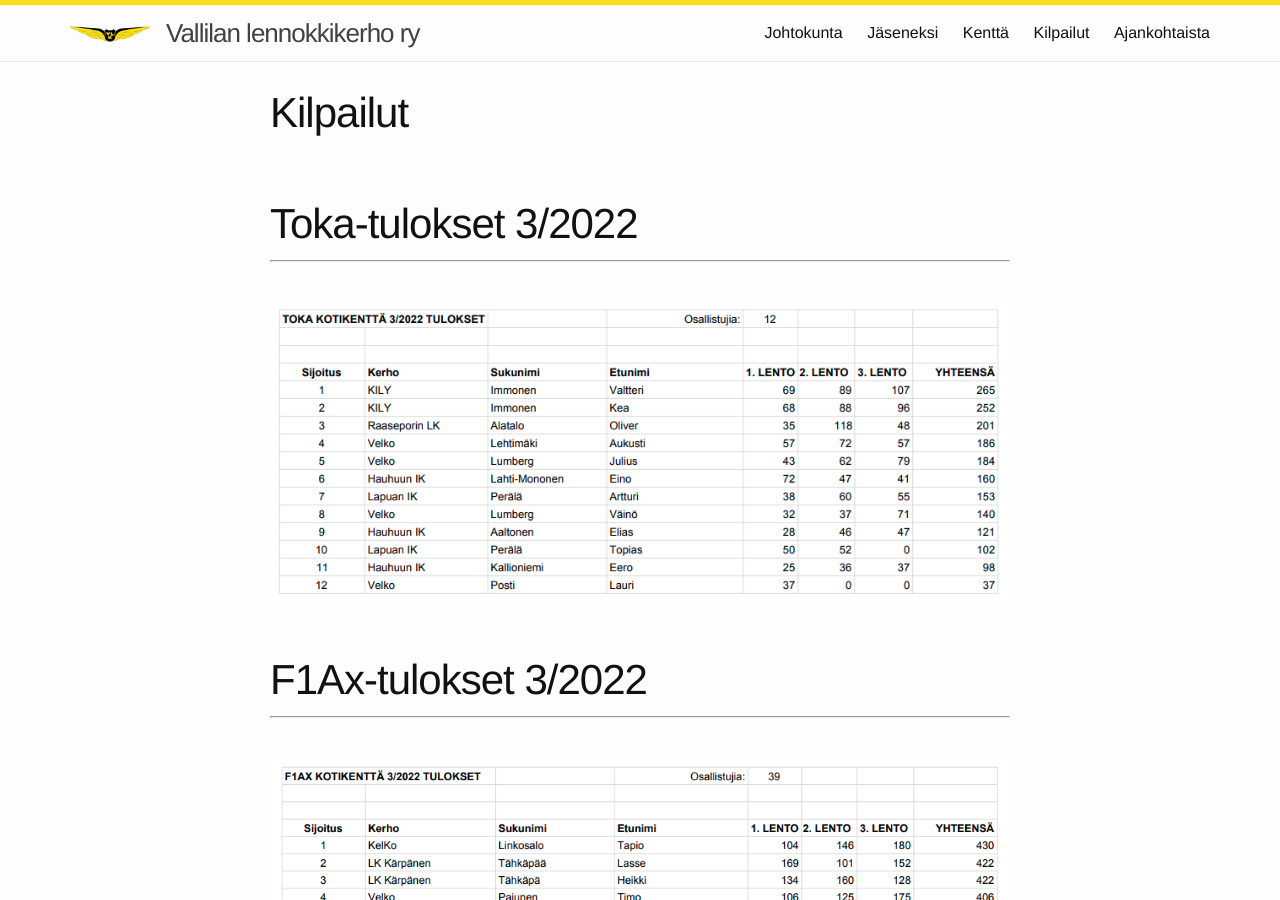
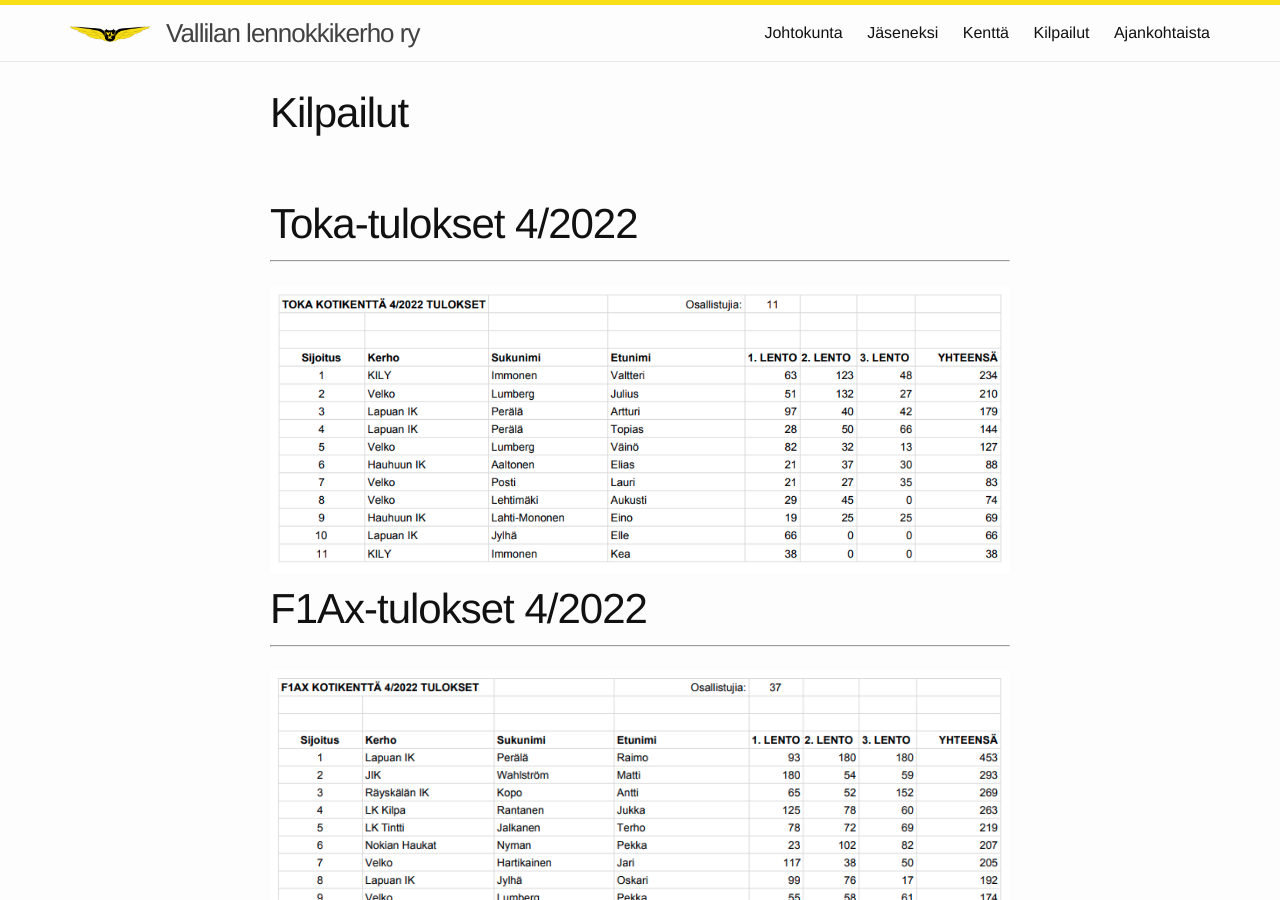
Before and after one commit to vallilanlennokkikerho/vallilanlennokkikerho.github.io, a Jekyll site: the page built from kilpailut.md, in a window 1280 px wide and 900 px high. Built offline with Jekyll 4.4.1, drawn with Linux system fonts in a browser that asks for light colours.

Commit message:
Update Kilpailut page

```diff
--- a/kilpailut.md
+++ b/kilpailut.md
@@ -7,48 +7,49 @@ keywords: Vallilan lennokkikerho, vallilan lennokkikerho, Valkka, valkka, Vallil
 ---
 
 <br/>
+# Toka-tulokset 4/2022
+----------------
+<br/>
+<img src="/images/TOKA_4-2022.png" width="100%" />
+<br/>
+
+# F1Ax-tulokset 4/2022
+----------------
+<br/>
+<img src="/images/F1AX_4-2022.png" width="100%" />
+<br/>
+
 # Toka-tulokset 3/2022
 ----------------
 <br/>
-
 <img src="/images/TOKA_3-2022.png" width="100%" />
-
 <br/>
 
 # F1Ax-tulokset 3/2022
 ----------------
 <br/>
-
 <img src="/images/F1AX_3-2022.png" width="100%" />
-
 <br/>
 
 # Toka-tulokset 2/2022
 ----------------
 <br/>
-
 <img src="/images/TOKA_2-2022.png" width="100%" />
-
 <br/>
 
 # F1Ax-tulokset 2/2022
 ----------------
 <br/>
-
 <img src="/images/F1AX_2-2022.png" width="100%" />
-
 <br/>
 
 # Toka-tulokset 1/2022
 ----------------
 <br/>
-
 <img src="/images/TOKA_1-2022.png" width="100%" />
-
 <br/>
 
 # F1Ax-tulokset 1/2022
 ----------------
 <br/>
-
 <img src="/images/F1AX_1-2022.png" width="100%" />
```
Also changed, not shown: images/F1AX_4-2022.png (added), images/TOKA_4-2022.png (added).
